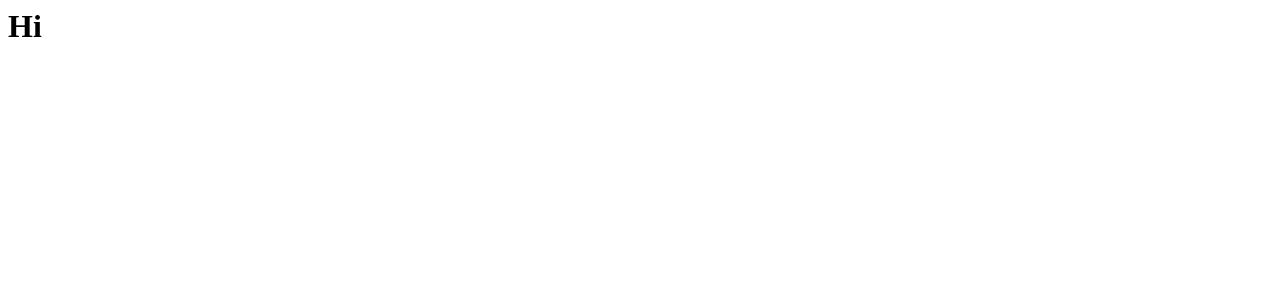
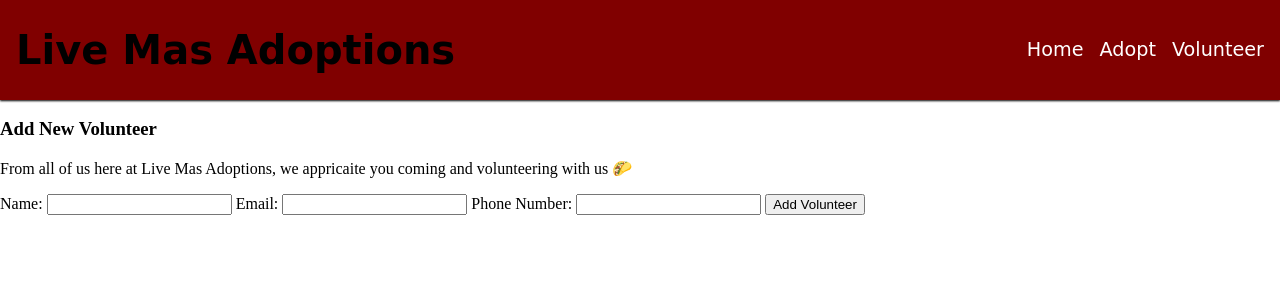
Before and after one commit to MarkRRyan/live-mas-adoptions-2, a Node server app: page /volunteers/new-volunteer in a window 1280 px wide. Before the commit the part shown is almost empty. Shown: the top 300 px of the page. Run offline with Node 20, Linux system fonts and the light colour scheme; some libraries are stand-ins or nearby versions; some web fonts are replaced.

Commit message:
added new middleware

```diff
--- a/package.json
+++ b/package.json
@@ -25,6 +25,7 @@
     "ejs": "^3.1.8",
     "express": "^4.18.2",
     "livereload": "^0.9.3",
+    "method-override": "^3.0.0",
     "mongoose": "^7.0.1"
   }
 }
--- a/server.js
+++ b/server.js
@@ -5,6 +5,7 @@ const path = require('path')
 const express = require('express')
 const livereload = require('livereload')
 const connectLiveReload = require('connect-livereload')
+const methodOverride = require('method-override')
 
 /* Require the routes in the controllers folder
 --------------------------------------------------------------- */
@@ -37,6 +38,12 @@ app.set('views', path.join(__dirname, 'views'))
 --------------------------------------------------------------- */
 app.use(express.static('public'))
 app.use(connectLiveReload())
+// Body parser: used for POST/PUT/PATCH routes:
+// this will take incoming strings from the body that are URL encoded and parse them
+// into an object that can be accessed in the request parameter as a property called body (req.body).
+app.use(express.urlencoded({ extended: true }));
+// Allows us to interpret POST requests from the browser as another request type: DELETE, PUT, etc.
+app.use(methodOverride('_method'));
 
 /* Mount routes
 --------------------------------------------------------------- */
--- a/views/new-volunteer.ejs
+++ b/views/new-volunteer.ejs
@@ -1,6 +1,29 @@
 <! DOCTYPE html>
 <html lang="en">
+
+<head>
+    <%- include('./partials/head', {title: 'Live Mas Adoptions | New Volunteer'}) %>
+    <link rel="stylesheet" href="/styles/volunteer-index.css">
+</head>
 <body>
-    <h1>Hi</h1>
+    <%- include('./partials/nav.ejs') %>
+
+    <div class="heading">
+        <h3>Add New Volunteer</h3>
+        <p>From all of us here at Live Mas Adoptions, we appricaite you coming and volunteering with us 🌮</p>
+    </div>
+
+    <form method="POST" action="/volunteers">
+        <label for="name">Name:</label>
+        <input type="text" id="name" name="name" required>
+
+        <label for="email">Email:</label>
+        <input type="email" id="email" email="email" required>
+
+        <label for="phoneNumber">Phone Number:</label>
+        <input type="text" id="phoneNumber" phoneNumber="phoneNumber" required>
+
+        <input type="submit" value="Add Volunteer">
+    </form>
 </body>
 </html>
```
Also changed, not shown: 1 other file.
